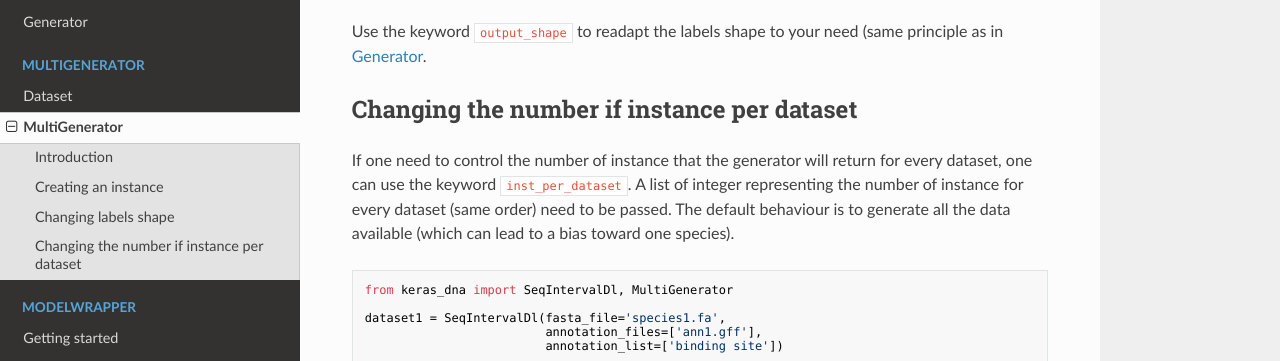
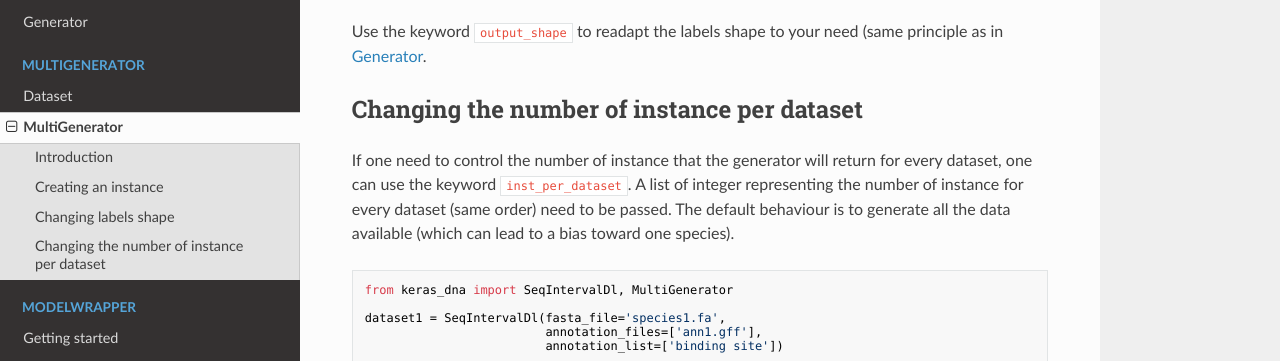
Before and after one commit to etirouthier/keras_dna, an MkDocs documentation site: the page built from docs/multigenerator.md, in a window 1280 px wide and 900 px high, scrolled down 569 px. Shown: the part 230-591 px from the top of the window. Built offline with MkDocs 1.6.1, drawn with Linux system fonts in a browser that asks for light colours; nearby versions of some CDN libraries.

```diff
--- a/docs/multigenerator.md
+++ b/docs/multigenerator.md
@@ -30,7 +30,7 @@ generator = MultiGenerator(batch_size=64,
 
 Use the keyword `output_shape` to readapt the labels shape to your need (same principle as in [Generator](generator.md).
 
-## Changing the number if instance per dataset
+## Changing the number of instance per dataset
 
 If one need to control the number of instance that the generator will return for every dataset, one can use the keyword `inst_per_dataset`. A list of integer representing the number of instance for every dataset (same order) need to be passed. The default behaviour is to generate all the data available (which can lead to a bias toward one species).
 
```
